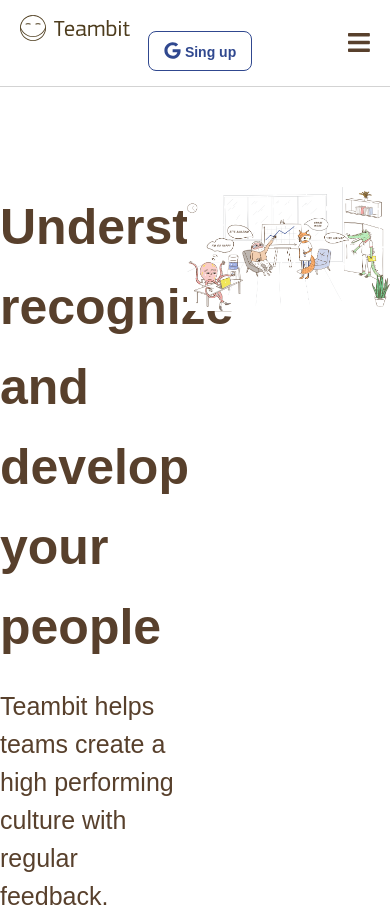
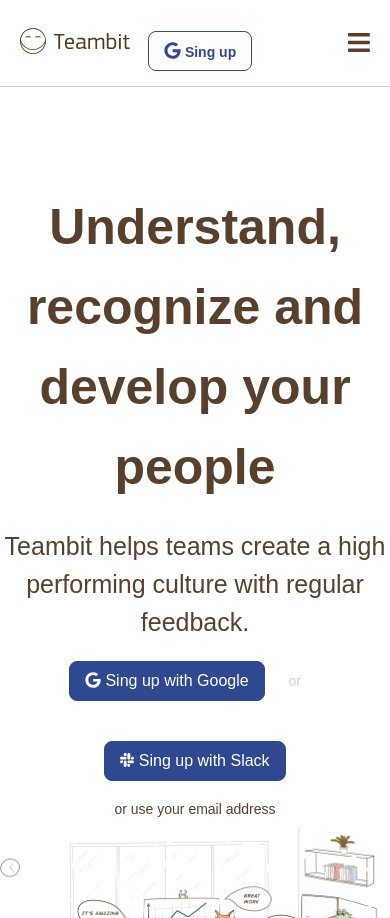
Before and after one commit to Simone-Tarantino/node-sass-teambit, a website: page index.html in a window 390 px wide. Shown: the top 918 px of the page. Drawn offline with Linux system fonts and the light colour scheme; a web font is replaced by a local one.

Commit message:
Header (quasi) completo

```diff
--- a/src/partials/_header.scss
+++ b/src/partials/_header.scss
@@ -1,5 +1,4 @@
 header {
-  height: 730px;
   @include width-margin-lg;
   // navbar
   nav {
@@ -7,6 +6,7 @@
     justify-content: space-between;
     border-bottom: 1px solid lightgrey;
     padding: 20px 0;
+    align-items: center;
     .nav-bar {
       display: flex;
       align-items: center;
@@ -72,6 +72,23 @@
 @media screen and (max-width: 1200px) {
   header {
     @include widh-margin-md;
+    .main-header {
+      width: 100%;
+      flex-direction: column;
+      text-align: center;
+      align-items: center;
+      .header-text {
+        width: 700px;
+        padding-right: 0;
+      }
+      .header-img {
+        width: 100%;
+        img {
+          width: 570px;
+          margin-top: 10px;
+        }
+      }
+    }
   }
 }
 
@@ -91,5 +108,11 @@
         }
       }
     }
+    .main-header .header-text {
+      width: 100%;
+    }
+    .main-header .header-img img {
+      width: 100%;
+    }
   }
 }
```
Also changed, not shown: dist/app.css, dist/app.js.
